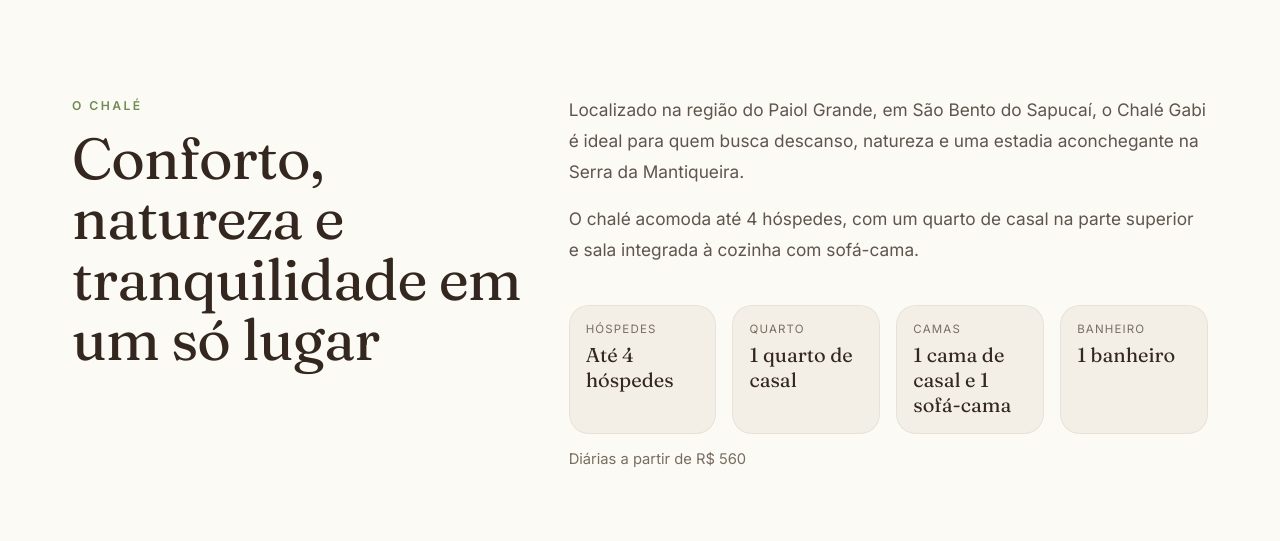
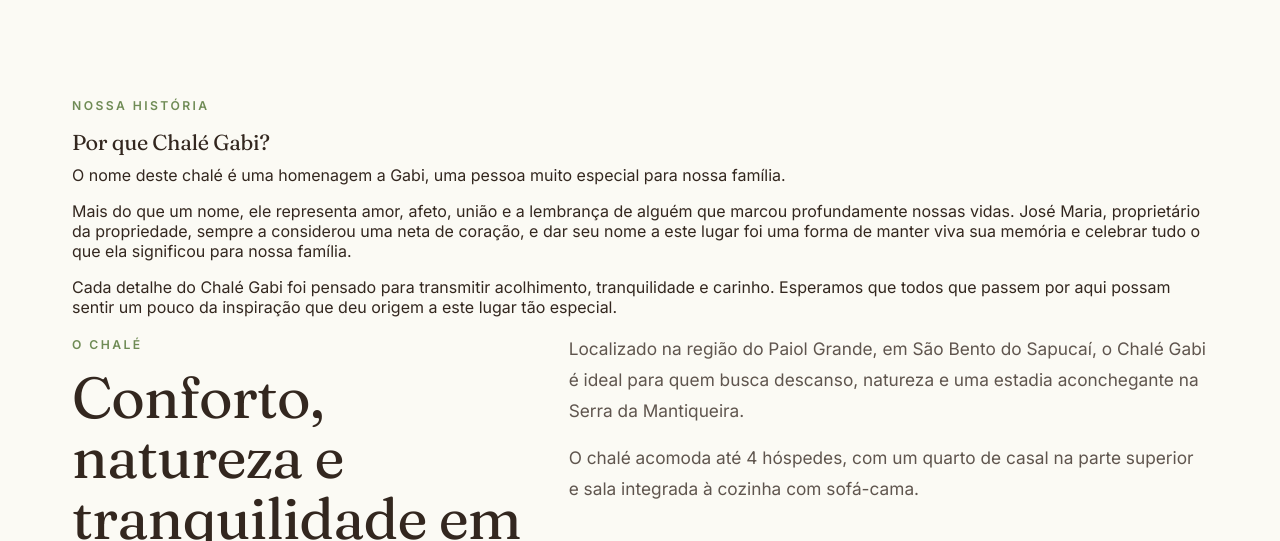
Before and after one commit to andrepprado/ChaleGabiPaiolAlto, a plain HTML site: page index.html in a window 1280 px wide. Shown: the part 802-1343 px from the top of the page. Drawn offline with Linux system fonts and the light colour scheme.

Commit message:
Add Chalé Gabi tribute section and update location/gallery content
Adds a new tribute block to the chalet section explaining the meaning behind the name “Chalé Gabi” and its emotional connection to the family.

Also updates gallery and location content, including:
- new introductory tribute card before the chalet details
- revised gallery image for the nature card
- updated location actions by removing the visible Waze button
- adjusted location coordinates reference
- prepared commented structure for a future arrival step-by-step photo carousel

```diff
--- a/index.html
+++ b/index.html
@@ -85,7 +85,30 @@
         </div>
       </div>
     </section>
+
+
     <section class="section" id="chale">
+      <div class="container">
+        <div class="name-story-card">
+          <span class="eyebrow" data-i18n="chalet.nameEyebrow">Nossa história</span>
+          <h3 data-i18n="chalet.nameTitle">Por que Chalé Gabi?</h3>
+          <p data-i18n="chalet.nameText1">
+            O nome deste chalé é uma homenagem a Gabi, uma pessoa muito especial para nossa família.
+          </p>
+          <p data-i18n="chalet.nameText2">
+            Mais do que um nome, ele representa amor, afeto, união e a lembrança de alguém que marcou
+            profundamente nossas vidas. José Maria, proprietário da propriedade, sempre a considerou uma
+            neta de coração, e dar seu nome a este lugar foi uma forma de manter viva sua memória e
+            celebrar tudo o que ela significou para nossa família.
+          </p>
+          <p data-i18n="chalet.nameText3">
+            Cada detalhe do Chalé Gabi foi pensado para transmitir acolhimento, tranquilidade e carinho.
+            Esperamos que todos que passem por aqui possam sentir um pouco da inspiração que deu origem
+            a este lugar tão especial.
+          </p>
+        </div>
+      </div>
+
       <div class="container two-columns intro-grid">
         <div>
           <span class="eyebrow" data-i18n="chalet.eyebrow">O Chalé</span>
@@ -122,6 +145,8 @@
         </div>
       </div>
     </section>
+
+
     <section class="section section-tight">
       <div class="container card-grid highlights">
         <article class="card">
@@ -171,6 +196,7 @@
         </article>
       </div>
     </section>
+
     <section class="section section-alt" id="fotos">
       <div class="container">
         <div class="section-heading split-heading">
@@ -192,7 +218,8 @@
               data-i18n-alt="alt.galleryInterior" loading="lazy" src="assets/gallery-interior.jpg" /><span
               data-i18n="gallery.interior">Ambiente interno</span></button>
           <button class="gallery-item" data-index="3"><img alt="Mata atlântica ao redor do chalé"
-              data-i18n-alt="alt.galleryNature" loading="lazy" src="assets/gallery-nature.jpg" /><span
+              data-i18n-alt="alt.galleryNature" loading="lazy"
+              src="assets/carousel/WhatsApp Image 2026-06-10 at 10.50.16.jpeg" /><span
               data-i18n="gallery.natureAround">Natureza ao redor</span></button>
           <button class="gallery-item" data-index="4"><img alt="Rede no deque com vista para a serra"
               data-i18n-alt="alt.galleryRest" loading="lazy" src="assets/gallery-rest.jpg" /><span
@@ -225,6 +252,8 @@
         </div>
       </div>
     </section>
+
+
     <section class="section">
       <div class="container">
         <div class="narrow">
@@ -336,6 +365,8 @@
         </ul>
       </div>
     </section>
+
+
     <section class="section" id="localizacao">
       <div class="container two-columns location-grid">
         <div>
@@ -361,7 +392,7 @@
             </div>
             <div>
               <dt data-i18n="location.coordinatesLabel">Coordenadas</dt>
-              <dd class="mono" data-coordinates="">-22.665024, -45.668944</dd>
+              <dd class="mono" data-coordinates="">-22.665024, -45.668944</dd> -22.66502466608948, -45.66893597916863
             </div>
           </dl>
           <div class="location-actions">
@@ -369,10 +400,12 @@
               rel="noopener noreferrer" target="_blank">
               Ver no Google Maps ↗
             </a>
+            <!--
             <a class="button location-button-secondary" data-i18n="location.waze" data-waze-link=""
               rel="noopener noreferrer" target="_blank">
               Abrir no Waze ↗
-            </a>
+            </a> -->
+
             <button class="button location-button-secondary" data-copy-address="" data-i18n="location.copyAddress"
               type="button">
               Copiar endereço
@@ -385,7 +418,42 @@
           </iframe>
         </div>
       </div>
+
+      <!--
+      <div class="container">
+        <div class="arrival-photos-block">
+          <div class="section-heading split-heading arrival-photos-heading">
+            <div>
+              <span class="eyebrow" data-i18n="arrival.eyebrow">Como chegar</span>
+              <h2 data-i18n="arrival.title">Passo a passo até o chalé</h2>
+            </div>
+            <p data-i18n="arrival.description">
+              Veja algumas referências visuais do caminho para facilitar sua chegada ao Chalé Gabi.
+            </p>
+          </div>
+
+          <div class="photo-carousel-wrap">
+            <button aria-label="Fotos anteriores" class="carousel-arrow carousel-arrow-left"
+              data-arrival-carousel-prev="" data-i18n-aria-label="aria.previousPhotos" type="button">
+              ‹
+            </button>
+
+            <div class="photo-carousel" data-arrival-photo-carousel=""></div>
+
+            <button aria-label="Próximas fotos" class="carousel-arrow carousel-arrow-right"
+              data-arrival-carousel-next="" data-i18n-aria-label="aria.nextPhotos" type="button">
+              ›
+            </button>
+          </div>
+        </div>
+      </div>
+-->
+
+
+
     </section>
+
+
     <section class="section section-alt" id="explore">
       <div class="container">
         <div class="section-heading split-heading">
```
